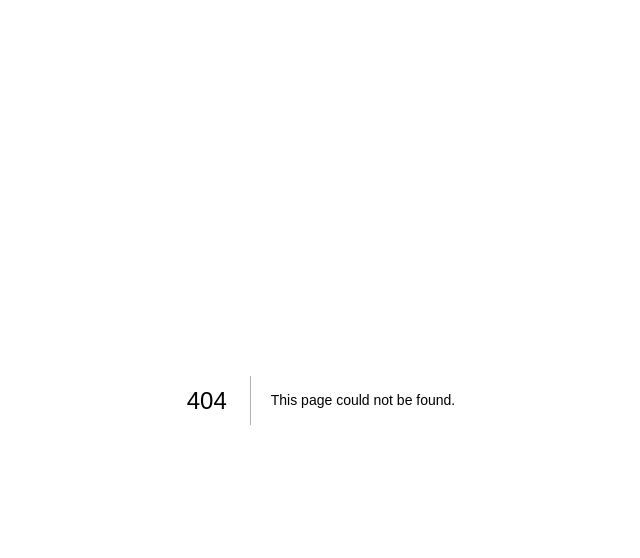
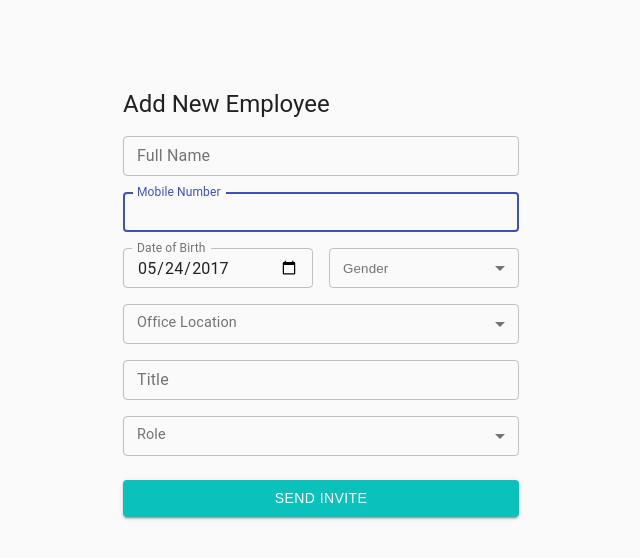
Before and after one commit to NagarajuAlladi/assessmenttwo, a Next.js app: page /signup in a window 1280 px wide. Before the commit this address had no page. Shown: the top 558 px of the page, without its empty margins (319-959 px from the left). Built offline with nearby package versions, Linux system fonts and the light colour scheme.

Commit message:
add new employee feature added

```diff
--- /dev/null
+++ b/Components/AddEmployee/SignUp.js
@@ -0,0 +1,175 @@
+import React from "react";
+import Button from "@material-ui/core/Button";
+import CssBaseline from "@material-ui/core/CssBaseline";
+import TextField from "@material-ui/core/TextField";
+import Grid from "@material-ui/core/Grid";
+import Typography from "@material-ui/core/Typography";
+import { makeStyles } from "@material-ui/core/styles";
+import Container from "@material-ui/core/Container";
+import InputLabel from "@material-ui/core/InputLabel";
+import Select from "@material-ui/core/Select";
+import { FormControl } from "@material-ui/core";
+
+const useStyles = makeStyles((theme) => ({
+  paper: {
+    marginTop: theme.spacing(8),
+    display: "flex",
+    flexDirection: "column",
+    alignItems: "center",
+  },
+  form: {
+    width: "100%",
+    marginTop: theme.spacing(3),
+  },
+  submit: {
+    margin: theme.spacing(3, 0, 2),
+  },
+  formControl: {
+    minWidth: "100%",
+  },
+}));
+
+export default function SignUp() {
+  const classes = useStyles();
+
+  return (
+    <Container component="div" maxWidth="xs">
+      <div className={classes.paper}>
+        <form className={classes.form} noValidate>
+          <Grid container spacing={2}>
+            <Grid item xs={12}>
+              <Typography variant='h5'>
+                Add New Employee
+              </Typography>
+            </Grid>
+            <Grid item xs={12}>
+              <TextField
+                autoComplete="fname"
+                name="fullName"
+                variant="outlined"
+                // required
+                fullWidth
+                id="fullName"
+                size="small"
+                label="Full Name"
+                autoFocus
+              />
+            </Grid>
+            <Grid item xs={12}>
+              <TextField
+                autoComplete="mNumber"
+                name="mobileNumber"
+                variant="outlined"
+                // required
+                fullWidth
+                id="mobileNumber"
+                size="small"
+                label="Mobile Number"
+                autoFocus
+              />
+            </Grid>
+
+            <Grid item xs={12} sm={6}>
+              <FormControl className={classes.formControl}>
+                <TextField
+                  id="date"
+                  label="Date of Birth"
+                  type="date"
+                  size="small"
+                  variant="outlined"
+                  defaultValue="2017-05-24"
+                  className={classes.textField}
+                  InputLabelProps={{
+                    shrink: true,
+                  }}
+                />
+              </FormControl>
+            </Grid>
+            <Grid item xs={12} sm={6}>
+              <FormControl size="small" variant='outlined' className={classes.formControl}>
+                <InputLabel>
+                  <small>Gender</small>
+                </InputLabel>
+                <Select
+                  native
+                  label="Gender"
+                  variant="outlined"
+                  inputProps={{
+                    name: "gender",
+                    id: "gender",
+                  }}
+                >
+                  <option aria-label="None" value="" />
+                  <option value={10}>Male</option>
+                  <option value={20}>Female</option>
+                </Select>
+              </FormControl>
+            </Grid>
+            <CssBaseline />
+            <Grid item xs={12}>
+            <FormControl size="small" variant='outlined' className={classes.formControl}>
+                <InputLabel style={{ fontSize: "0.9rem" }}>
+                  Office Location
+                </InputLabel>
+                <Select
+                  native
+                  label="Office Location"
+                  variant="outlined"
+                  inputProps={{
+                    name: "officeLocation",
+                    id: "officeLocation",
+                  }}
+                >
+                  <option aria-label="None" value="" />
+                  <option value={10}>Gurugram</option>
+                  <option value={20}>Hyderabad</option>
+                </Select>
+              </FormControl>
+            </Grid>
+            <Grid item xs={12}>
+              <TextField
+                variant="outlined"
+                // required
+                fullWidth
+                name="title"
+                label="Title"
+                id="title"
+                size="small"
+              />
+            </Grid>
+
+            <Grid item xs={12}>
+            <FormControl size="small" variant='outlined' className={classes.formControl}>
+                <InputLabel style={{ fontSize: "0.9rem" }}>
+                  Role
+                </InputLabel>
+                <Select
+                  native
+                  label="Role"
+                  variant="outlined"
+                  inputProps={{
+                    name: "role",
+                    id: "role",
+                  }}
+                >
+                  <option aria-label="None" value="" />
+                  <option value={10}>Employee</option>
+                  <option value={20}>Manager</option>
+                </Select>
+              </FormControl>
+            </Grid>
+          </Grid>
+          <Button
+            // type="submit"
+            fullWidth
+            variant="contained"
+            style={{backgroundColor:'rgb(10,193,188)',color:'white'}}
+            className={classes.submit}
+          >
+            Send Invite
+          </Button>
+        </form>
+      </div>
+    </Container>
+  );
+}
--- a/Components/Dashboard/Subnav.js
+++ b/Components/Dashboard/Subnav.js
@@ -6,7 +6,7 @@ import FormControl from "@material-ui/core/FormControl";
 import Select from "@material-ui/core/Select";
 import StarBorderIcon from "@material-ui/icons/StarBorder";
 import SearchIcon from "@material-ui/icons/Search";
-import styles from "../../styles/Dashboard/Subnav.module.css"
+import styles from "../../styles/Dashboard/Subnav.module.css";
 import Grid from "@material-ui/core/Grid";
 import TextField from "@material-ui/core/TextField";
 import Button from "@material-ui/core/Button";
--- a/package.json
+++ b/package.json
@@ -12,6 +12,7 @@
     "@material-ui/core": "^4.12.3",
     "@material-ui/icons": "^4.11.2",
     "@material-ui/lab": "^4.0.0-alpha.60",
+    "@material-ui/pickers": "^3.3.10",
     "next": "11.1.2",
     "react": "17.0.2",
     "react-dom": "17.0.2",
--- a/pages/about.js
+++ b/pages/about.js
@@ -5,7 +5,7 @@ function about() {
         <div>
             hello
            {/* <img src='/favicon.ico'/> */}
-           <img src='image.png' width='600px' height='600px'/>
+           <img src='signup.jpg' width='600px' height='600px'/>
         </div>
     )
 }
--- /dev/null
+++ b/pages/signup.js
@@ -0,0 +1,12 @@
+import React from 'react'
+import SignUp from '../Components/AddEmployee/SignUp'
+
+function signup() {
+  return (
+    <div>
+      <SignUp/>
+    </div>
+  )
+}
+
+export default signup
```
Also changed, not shown: public/signup.jpg (added), styles/AddEmployee/NewEmployee.module.css (added), 1 other file (tests, documents, lock files or other folders).
